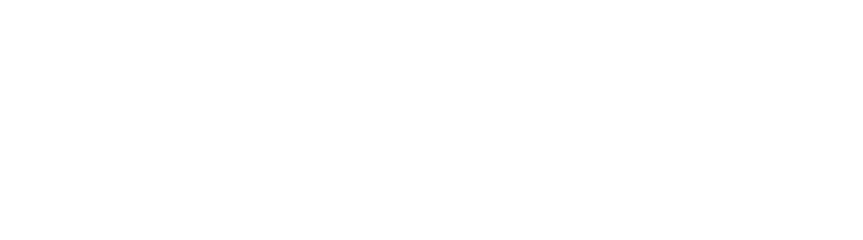
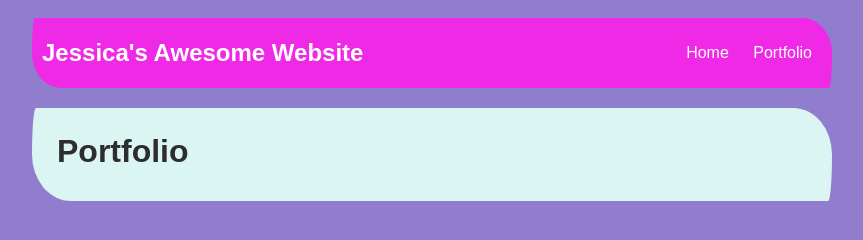
Before and after one commit to benitezjessica731/jessica-benitez3.github.io, a plain HTML site: page portfolio.html in a window 1280 px wide. Shown: the whole page, without its empty margins (208-1071 px from the left). Drawn offline with Linux system fonts and the light colour scheme.

Commit message:
added work to index and portfolio

```diff
--- a/portfolio.html
+++ b/portfolio.html
@@ -1,12 +1,105 @@
 <!DOCTYPE HTML>
 <html>
     <head>
-        <title>Jessica's Amazing Website</title>
+        <title>Jessica's Awesome Website</title>
+        <style type="text/css">
+          body {
+              background: rgb(144, 125, 205);
+              color: rgb(45, 45, 45);
+              padding: 10px;
+              font-family: arial;
+          }
+          header {
+              font-size: 1.5em;
+              font-weight: bold;
+          }
+          h1 {
+              margin: 10px;
+          }
+          #all-contents {
+              max-width: 800px;
+              margin: auto;
+          }
+
+          /* navigation menu */
+          nav {
+              background: rgb(239, 41, 229);
+              margin: 0 auto;
+              display: flex;
+              padding: 10px;
+              border-radius: 10px 100px / 120px;
+              margin-bottom: 20px;
+          }
+          nav header {
+              display: flex;
+              align-items: center;
+              color: rgb(255, 255, 255);
+              flex: 1;
+          }
+          nav ul {
+              list-style-image: none;
+          }
+          nav li {
+              display: inline-block;
+              padding: 0 10px;
+          }
+          nav a {
+              text-decoration: none;
+              color: #fff;
+          }
+
+          /* main container area beneath menu */
+          main {
+              background: rgb(219, 245, 242);
+              display: flex;
+              border-radius: 10px 100px / 120px;
+          }
+          .content {
+              flex: 1;
+              padding: 15px;
+          }
+          /* portfolio styles */
+          #portfolio {
+                list-style-type: none;
+                padding-left: 0;
+            }
+
+            #portfolio li {
+                background: #fff;
+                padding: 10px;
+                border-radius: 10px;
+                margin-bottom: 10px;
+            }
+
+            #portfolio li:hover {
+                background: #eee;
+            }
+
+            #portfolio a {
+                text-decoration: none;
+                color: #454545;
+            }
+      </style>
     </head>
 
     <body>
       <div id="all-contents">
-
+        <nav>
+          <header>Jessica's Awesome Website</header>
+          <ul>
+              <li><a href="index.html">Home</a>
+              </li>
+              <li><a href="portfolio.html">Portfolio</a>
+              </li>
+          </ul>
+      </nav>
+      <main>
+        <div class="content">
+            <h1>Portfolio</h1>
+            <ul id="portfolio">
+            </ul>
+        </div>
+    </main>
       </div>
     </body>
 </html>
```
Also changed, not shown: index.html (+2 -2 lines).
